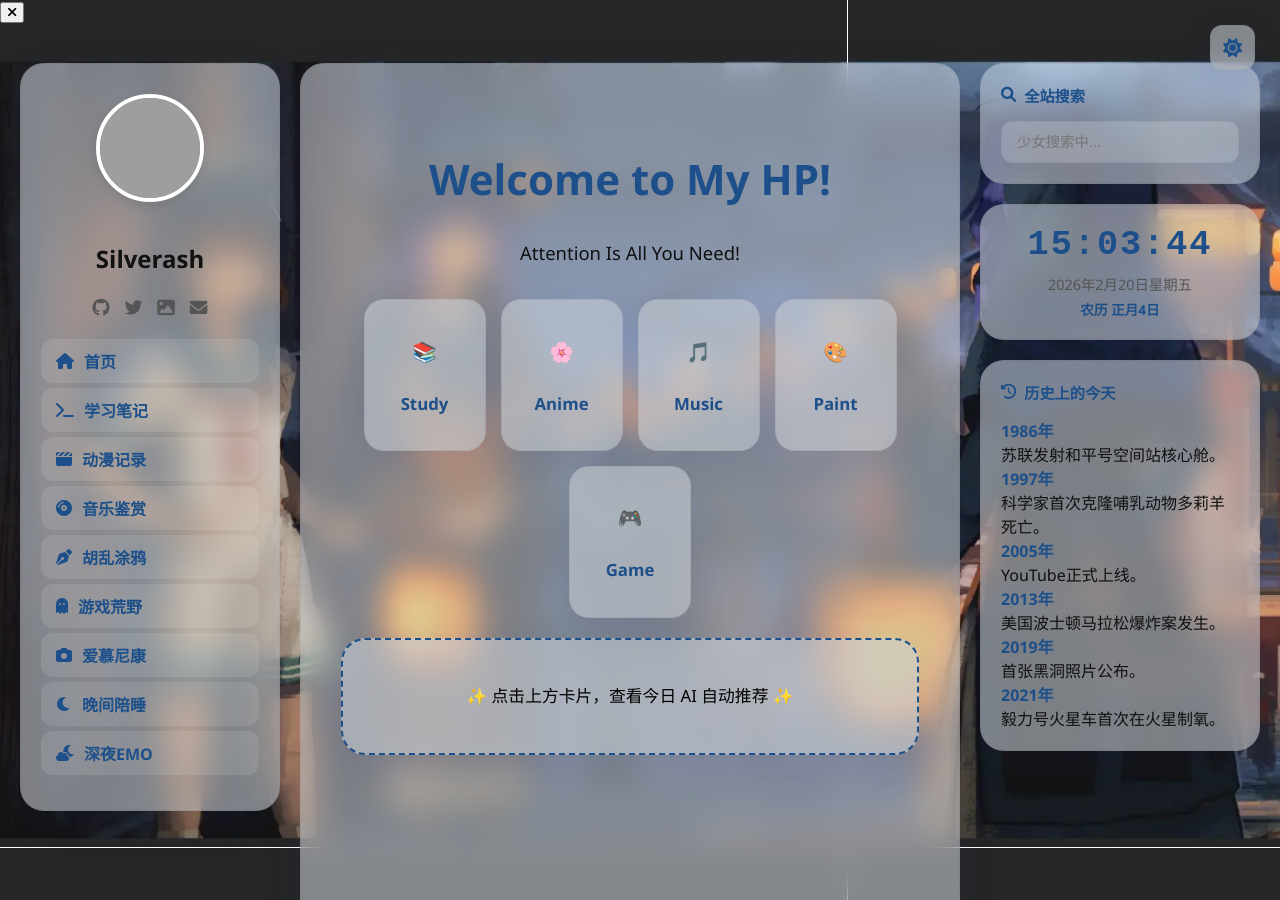
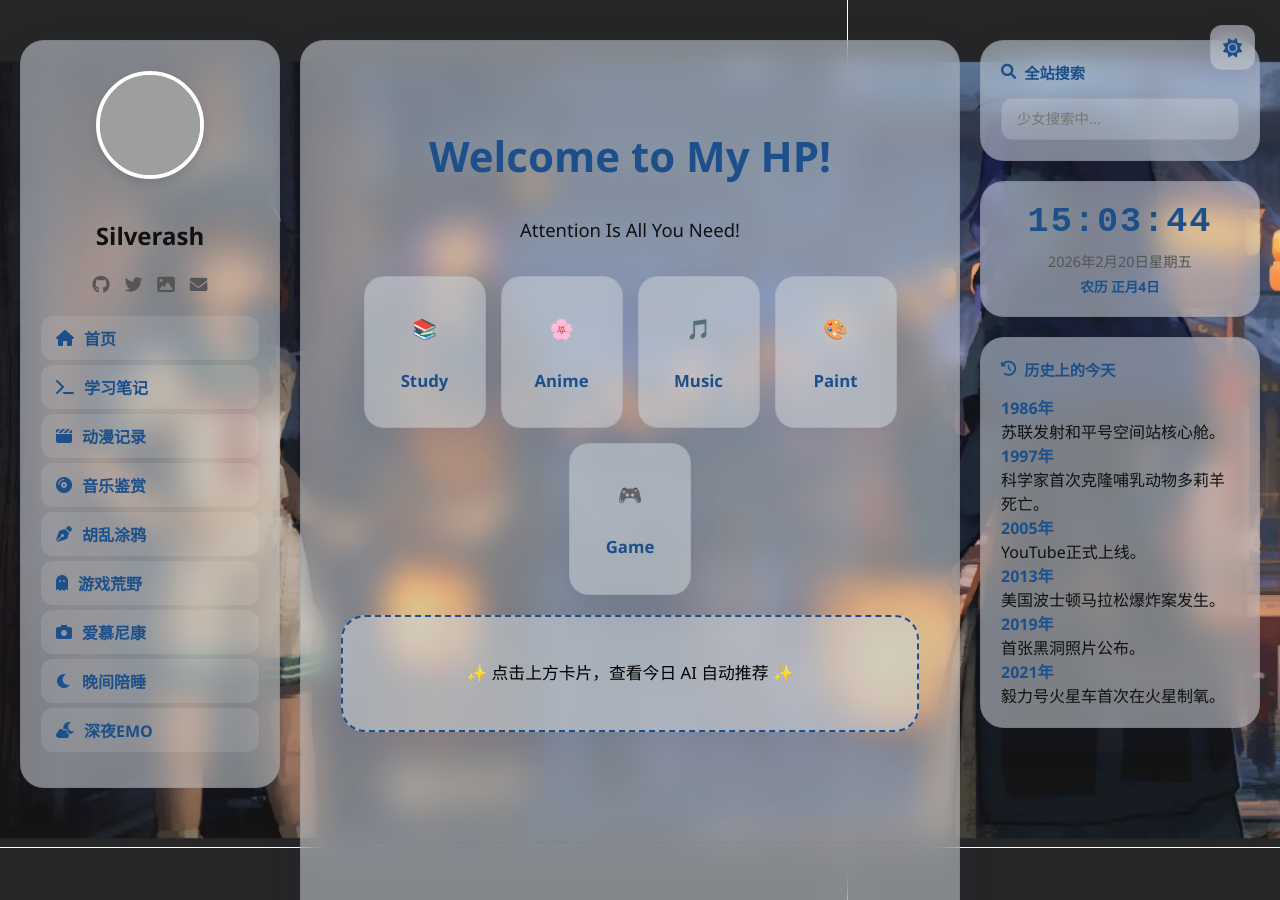
Before and after one commit to SiIverAsh/siiverash.github.io, a Jekyll site: the page built from index.md, in a window 1280 px wide and 900 px high. Built offline with Jekyll 4.4.1, drawn with Linux system fonts in a browser that asks for light colours; comment, search, counter and statistics services are not loaded; grey boxes are pictures that could not be loaded.

Commit message:
fix: hide mobile search overlay on pc to remove stray close button

```diff
--- a/assets/css/responsive.css
+++ b/assets/css/responsive.css
@@ -139,7 +139,7 @@
 }
 
 @media (min-width: 769px) {
-    #mobile-menu-toggle, #mobile-search-toggle { display: none !important; }
+    #mobile-menu-toggle, #mobile-search-toggle, .search-overlay { display: none !important; }
 }
 
 img { max-width: 100%; height: auto; }
```
